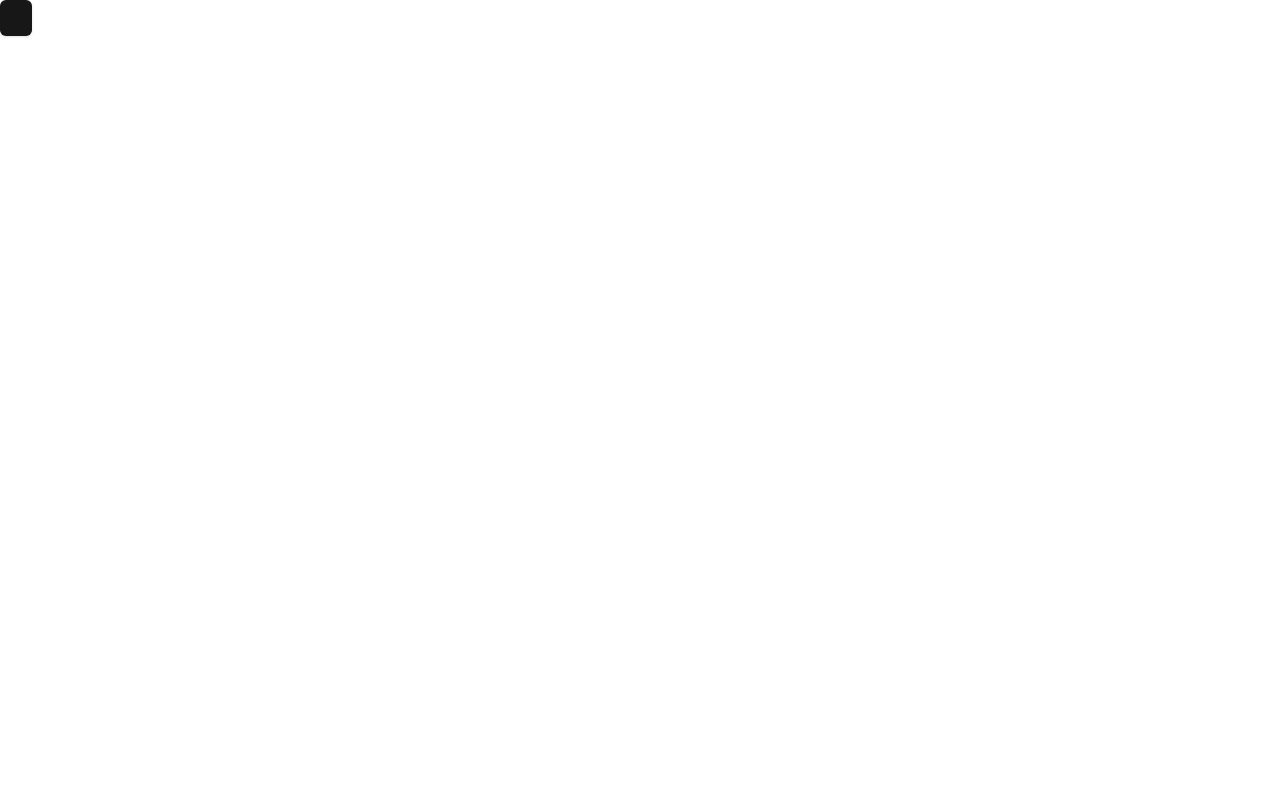
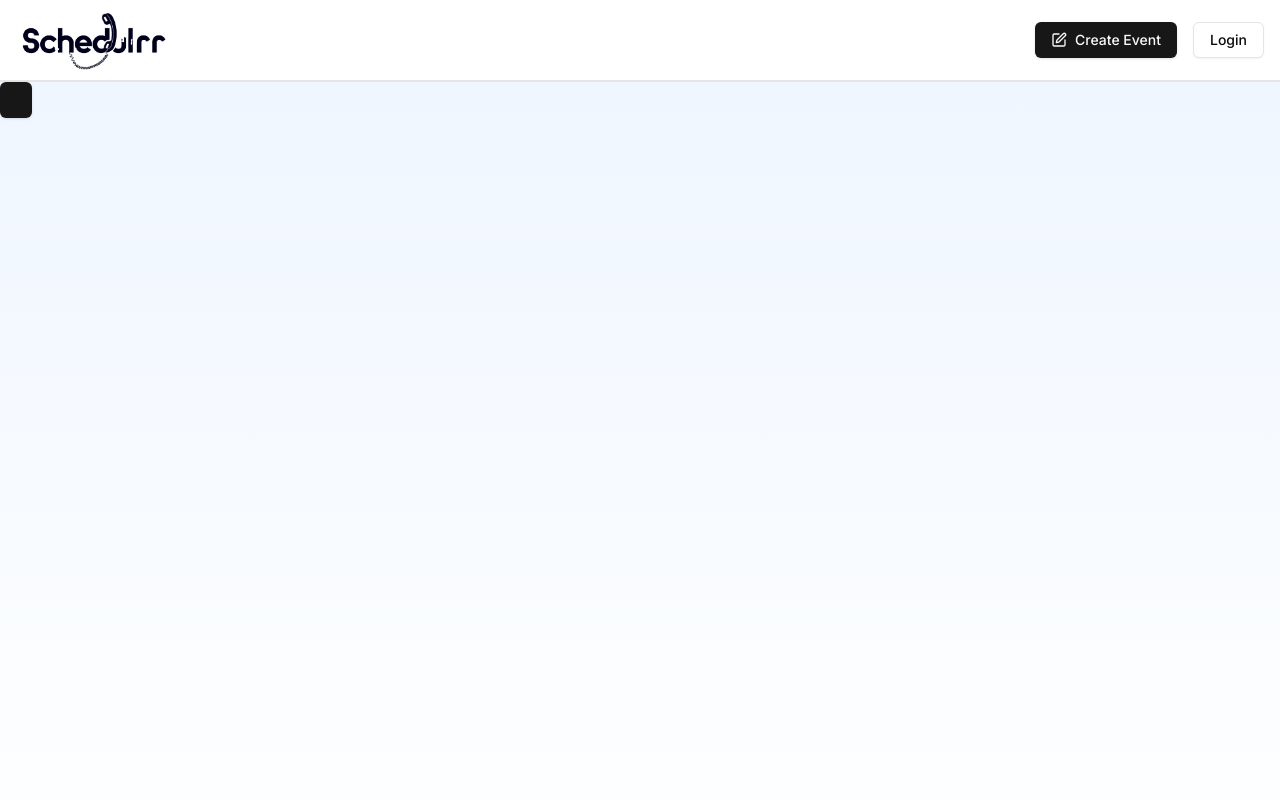
Before and after one commit to praveen-raj-r/eventify, a Next.js app: page / in a window 1280 px wide. Shown: the top 800 px of the page. Built offline with nearby package versions, Linux system fonts and the light colour scheme.

Commit message:
update in layout and added header

```diff
--- a/app/layout.js
+++ b/app/layout.js
@@ -1,5 +1,6 @@
 import { Inter } from "next/font/google";
 import "./globals.css";
+import Header from "@/components/header";
 
 export const metadata = {
   title: "Eventify",
@@ -10,7 +11,17 @@ const inter = Inter({ subsets: ["latin"] });
 export default function RootLayout({ children }) {
   return (
     <html lang="en">
-      <body className={inter.className}>{children}</body>
+      <body className={inter.className}>
+        <Header />
+        <main className="min-h-screen bg-gradient-to-b from-blue-50 to-white">
+          {children}
+        </main>
+        <footer className="py-12 bg-blue-100">
+          <div className="container px-4 mx-auto text-center text-gray-600">
+            <p>Made with 💗 by Praveen Raj</p>
+          </div>
+        </footer>
+      </body>
     </html>
   );
 }
--- /dev/null
+++ b/components/header.jsx
@@ -0,0 +1,41 @@
+import Image from "next/image";
+import Link from "next/link";
+import { Button } from "./ui/button";
+import { PenBox } from "lucide-react";
+// import { SignedIn, SignedOut, SignInButton } from "@clerk/nextjs";
+
+function Header() {
+  return (
+    <nav className="flex items-center justify-between px-4 py-2 mx-auto border-b-2 shadow-md">
+      <Link href="/" className="flex items-center">
+        <Image
+          src="/logo.png"
+          width="150"
+          height="60"
+          alt="Schedulrr Logo"
+          className="w-auto h-16"
+        />
+      </Link>
+
+      <div className="flex items-center gap-4">
+        <Link href="/events?create=true">
+          <Button variant="default" className="flex items-center gap-2">
+            <PenBox size={18} />
+            <span className="hidden sm:inline">Create Event</span>
+          </Button>
+        </Link>
+        <Button variant="outline">Login</Button>
+        {/* <SignedOut>
+          <SignInButton forceRedirectUrl="/dashboard">
+            <Button variant="outline">Login</Button>
+          </SignInButton>
+        </SignedOut>
+        <SignedIn>
+          <UserMenu />
+        </SignedIn> */}
+      </div>
+    </nav>
+  );
+}
+
+export default Header;
```
Also changed, not shown: public/logo.png (added), public/poster.png (added).
